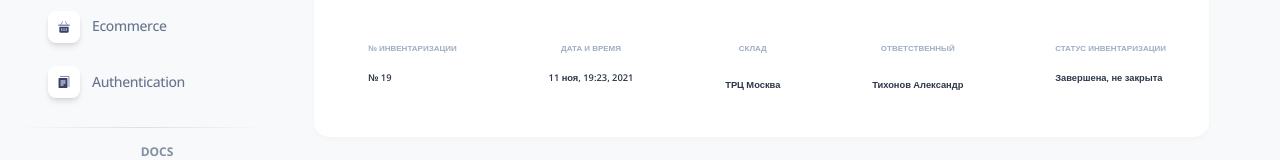
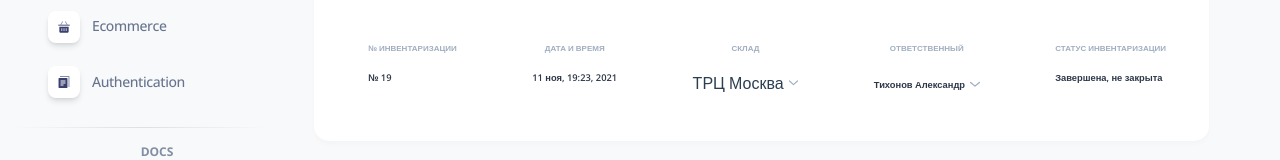
Before and after one commit to VladNeutron/n-system, a Vue app: page /edit-inv in a window 1280 px wide. Shown: the part 319-479 px from the top of the page. Built offline with nearby package versions, Linux system fonts and the light colour scheme; a web font is replaced by a local one.

Commit message:
dropdown

```diff
--- a/src/components/DropDownInv.vue
+++ b/src/components/DropDownInv.vue
@@ -14,7 +14,9 @@
         <div class="items__block">
           <p class="items__title">Склад</p>
           <div class="dropdown">
-                    <p class="items__text">ТРЦ Москва</p>
+            <p class="items__tex items__flex" style="cursor: pointer">
+              ТРЦ Москва <img src="@/assets/img/down.svg" class="rotate" style="width:0.729vw; margin-left:0.417vw" alt="">
+            </p>
             <div class="dropdown-content">
               <a style="cursor: pointer">ТЦ Европейский</a>
               <hr />
@@ -26,7 +28,9 @@
           <p class="items__title">Ответственный</p>
 
           <div class="dropdown">
-                    <p class="items__text">Тихонов Александр</p>
+            <p class="items__text items__flex" style="cursor: pointer">
+              Тихонов Александр <img src="@/assets/img/down.svg" class="rotate" style="width:0.729vw; margin-left:0.417vw" alt="">
+            </p>
             <div class="dropdown-content">
               <a style="cursor: pointer">Антон</a>
               <hr />
@@ -49,12 +53,13 @@
 </template>
 
 <script>
-export default {
-
-}
+export default {};
 </script>
 
 <style scoped>
+.items__flex {
+  display: flex;
+}
 .dropdown {
   display: inline-block;
   position: relative;
@@ -74,6 +79,10 @@ export default {
 }
 .dropdown:hover .dropdown-content {
   display: block;
+}
+.dropdown:hover .rotate {
+  transform: rotate(180deg);
+  transition: 0.5s;
 }
 .dropdown-content a {
   display: block;
```
Also changed, not shown: src/assets/img/down.svg (added). Lines whose indentation alone changed are shown as unchanged.
